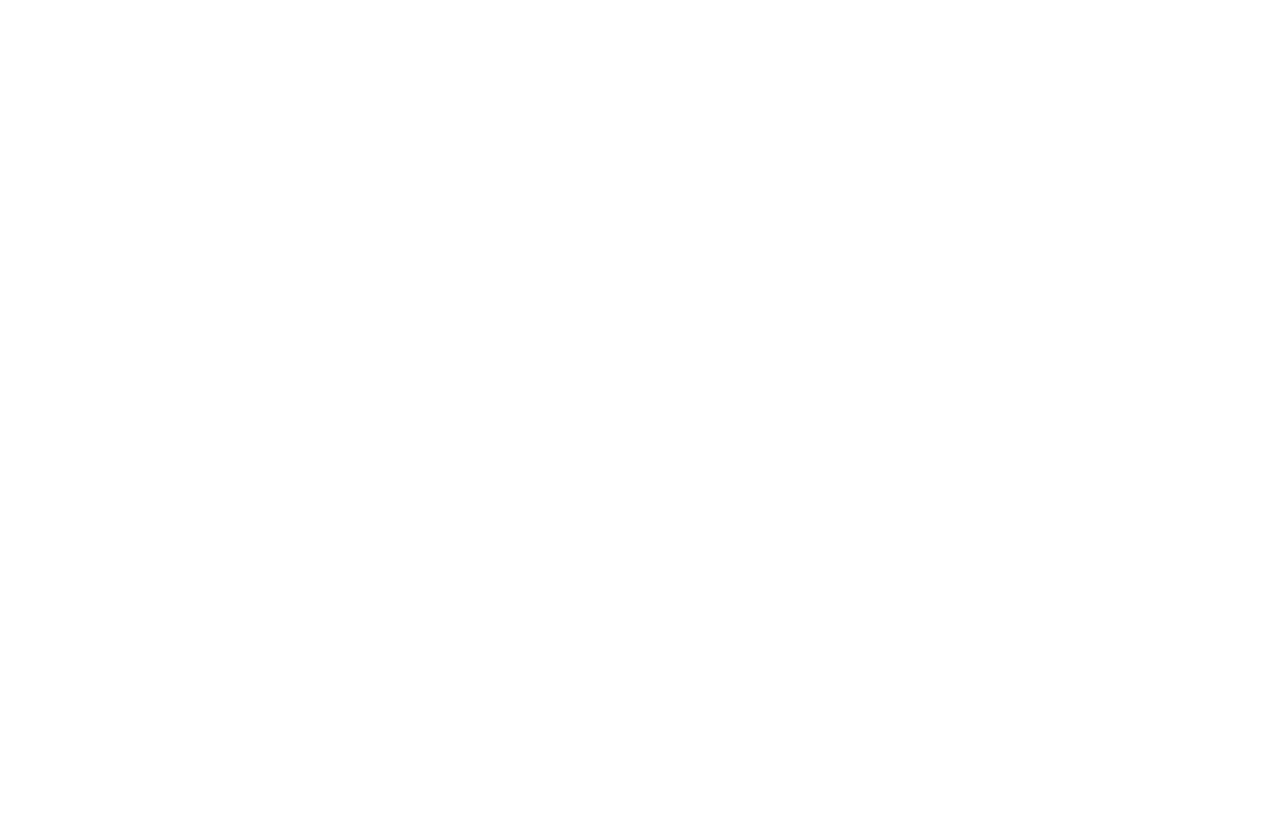
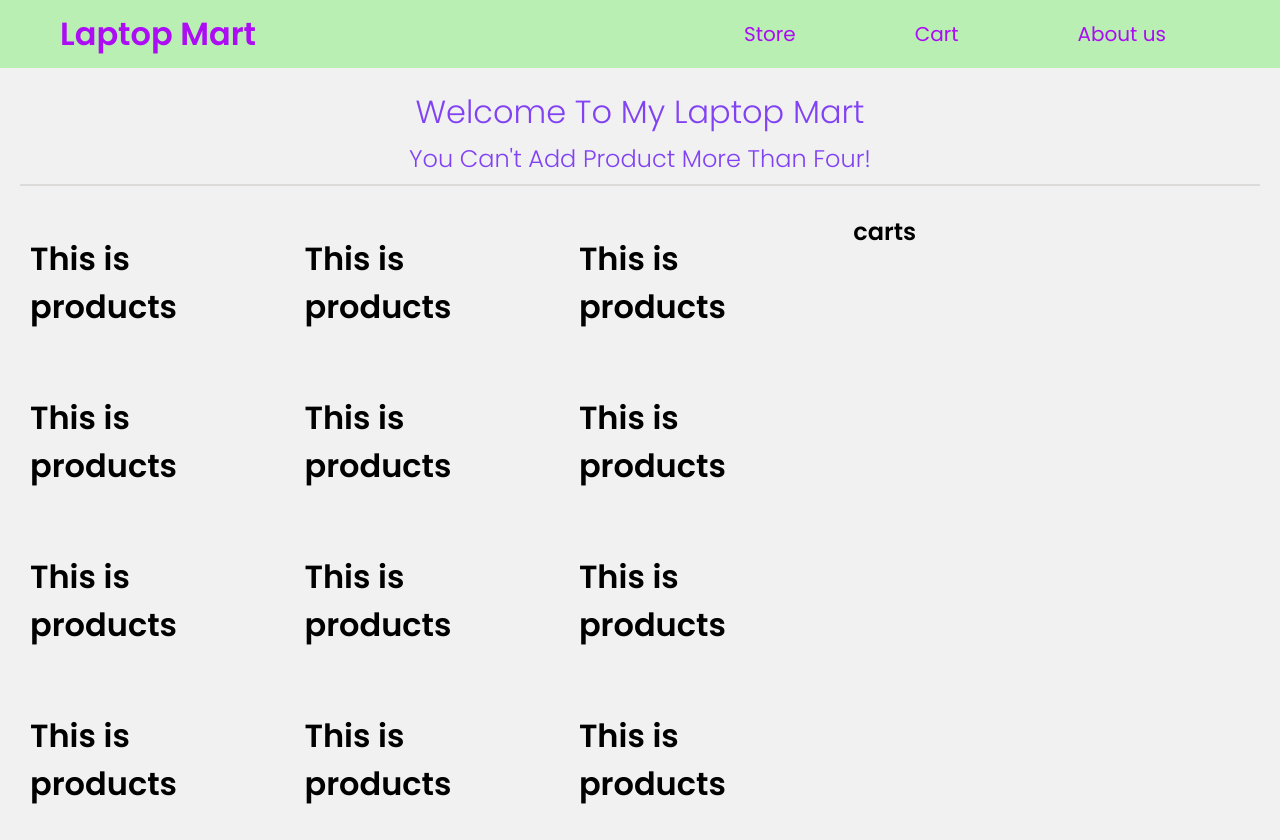
Before and after one commit to yeasinshamimdev/lucky-one, a React (Create React App) app: page / in a window 1280 px wide. Before the commit the page ends 800 px from the top, so only its background shows below. Built offline with nearby package versions, Linux system fonts and the light colour scheme.

Commit message:
header components done

```diff
--- a/public/index.html
+++ b/public/index.html
@@ -23,7 +23,7 @@
       work correctly both with client-side routing and a non-root public URL.
       Learn how to configure a non-root public URL by running `npm run build`.
     -->
-    <title>React App</title>
+    <title>My Laptop Mart</title>
   </head>
   <body>
     <noscript>You need to enable JavaScript to run this app.</noscript>
--- /dev/null
+++ b/public/products.json
@@ -0,0 +1,86 @@
+[
+    {
+        "id": "01",
+        "name": "Acer Ultra pro max",
+        "price": "44000",
+        "img": "https://www.globalbrandsmagazine.com/wp-content/uploads/2013/10/Acer-Swift-5-SF514-54-White_preview.png",
+        "company": "Acer"
+    },
+    {
+        "id": "02",
+        "name": "Dell Super laptop",
+        "price": "40000",
+        "img": "https://img.freepik.com/free-photo/laptop-wooden-table_53876-20635.jpg?size=626&ext=jpg&uid=R67487391&ga=GA1.2.947909041.1647836341",
+        "company": "Dell"
+    },
+    {
+        "id": "03",
+        "name": "Lenovo Super Quality laptop",
+        "price": "48000",
+        "img": "https://img.freepik.com/free-psd/office-desk-concept-with-mock-up_23-2148692407.jpg?size=626&ext=jpg&uid=R67487391&ga=GA1.2.947909041.1647836341",
+        "company": "Lenovo"
+    },
+    {
+        "id": "04",
+        "name": "Hewlett-Packard super laptop",
+        "price": "50000",
+        "img": "https://www.globalbrandsmagazine.com/wp-content/uploads/2019/05/HP-Launches-Worlds-First-Dual%E2%80%90Screen-Gaming-Laptop.jpg",
+        "company": "HP"
+    },
+    {
+        "id": "05",
+        "name": "Apple Pro Super Laptop",
+        "price": "54000",
+        "img": "https://www.globalbrandsmagazine.com/wp-content/uploads/2019/05/Apple-Introduces-First-8-core-MacBook-Pro.jpg",
+        "company": "Apple"
+    },
+    {
+        "id": "06",
+        "name": "MSI laptop for gaming",
+        "price": "30000",
+        "img": "https://www.globalbrandsmagazine.com/wp-content/uploads/2013/10/MSI-Laptop-e1599291863785.png",
+        "company": "MSI"
+    },
+    {
+        "id": "07",
+        "name": "ASUS ZenBook 13",
+        "price": "40000",
+        "img": "https://www.globalbrandsmagazine.com/wp-content/uploads/2013/10/Asus-Laptop.png",
+        "company": "Asus"
+    },
+    {
+        "id": "08",
+        "name": "Microsoft surface pro 6",
+        "price": "38000",
+        "img": "https://img.freepik.com/free-photo/business-technology-communication-concept-minimalistic-workspace-with-modern-laptop-computer-with-white-blank-screen_273609-1702.jpg?size=626&ext=jpg&uid=R67487391&ga=GA1.2.947909041.1647836341",
+        "company": "Microsoft"
+    },
+    {
+        "id": "09",
+        "name": "Razer pro max",
+        "price": "32000",
+        "img": "https://img.freepik.com/free-photo/laptop-with-white-screen-isolated-white-wall_231208-8594.jpg?size=626&ext=jpg&uid=R67487391&ga=GA1.2.947909041.1647836341",
+        "company": "Razer"
+    },
+    {
+        "id": "10",
+        "name": "ATIV Book 9 Pro",
+        "price": "28000",
+        "img": "https://www.globalbrandsmagazine.com/wp-content/uploads/2013/10/Samsung-Galaxy-Book-Flex-and-Galaxy-Book-min.png",
+        "company": "Samsung"
+    },
+    {
+        "id": "11",
+        "name": "Gigabyte Aorus pro laptop",
+        "price": "27000",
+        "img": "https://img.freepik.com/free-photo/business-presentation-laptop-screen_53876-13516.jpg?size=626&ext=jpg&uid=R67487391&ga=GA1.2.947909041.1647836341",
+        "company": "Gigabyte"
+    },
+    {
+        "id": "12",
+        "name": "Panasonic Toughpad laptop",
+        "price": "30000",
+        "img": "https://img.freepik.com/free-photo/open-laptop_144627-12148.jpg?size=626&ext=jpg&uid=R67487391&ga=GA1.2.947909041.1647836341",
+        "company": "Panasonic"
+    }
+]
--- a/src/App.js
+++ b/src/App.js
@@ -1,9 +1,12 @@
 import './App.css';
+import Header from './components/Header/Header';
+import Shop from './components/Shop/Shop';
 
 function App() {
   return (
     <div >
-
+      <Header />
+      <Shop />
     </div>
   );
 }
--- /dev/null
+++ b/src/components/Header/Header.css
@@ -0,0 +1,74 @@
+.nav-container{
+    display: grid;
+    grid-template-columns: repeat(2, 1fr);
+    margin-top: 0;
+    background-color: rgba(123, 236, 108, 0.466);
+    padding: 10px;
+
+}
+.header-title{
+    margin: 0;
+    cursor: pointer;
+}
+.nav-title{
+    color: rgba(171, 11, 245, 0.993);
+    display: flex;
+    align-items: center;
+    margin-left: 50px;
+}
+.nav-items{
+    display: flex;
+    justify-content: space-evenly;
+    align-items: center;
+}
+.nav-items a{
+    text-decoration: none;
+    color: rgb(171, 11, 245);
+    font-size: 20px;
+    font-weight: 400;
+    padding: 5px 15px;
+}
+.nav-items a:hover{
+    background-color: rgba(71, 238, 121, 0.596);
+    border-radius: 10px;
+}
+.header-info{
+    color:rgba(93, 11, 245, 0.76);
+    text-align: center;
+    margin: 0;
+}
+.header-info h1{
+    margin-top: 20px;
+    margin-bottom: 5px;
+    font-weight: 300;
+}
+.header-info h2{
+    margin: 0;
+    font-weight: 300;
+}
+hr{
+    border: 1px solid rgb(221, 218, 218);
+    margin: 8px 20px;
+}
+
+
+
+/* responsive for mobile */
+@media only screen and (max-width: 768px ) {
+    .nav-container{
+        display: grid;
+        grid-template-columns: repeat(1, 1fr);
+    }
+    .nav-title{
+        display: flex;
+        align-items: center;
+        justify-content: center;
+        margin-left: 0;
+    }
+    .nav-items{
+        display: none;
+    }
+    .header-info h1, h2{
+        font-size: 16px;
+    }
+}
--- /dev/null
+++ b/src/components/Header/Header.js
@@ -0,0 +1,26 @@
+import React from 'react';
+import './Header.css';
+
+const Header = () => {
+    return (
+        <div className="header-container">
+            <div className='nav-container'>
+                <div className='nav-title'>
+                    <h1 className='header-title'>Laptop Mart</h1>
+                </div>
+                <div className='nav-items'>
+                    <a href="#home">Store</a>
+                    <a href="#cart">Cart</a>
+                    <a href="#about">About us</a>
+                </div>
+            </div>
+            <div className='header-info'>
+                <h1>Welcome To My Laptop Mart</h1>
+                <h2>You Can't Add Product More Than Four!</h2>
+            </div>
+            <hr />
+        </div>
+    );
+};
+
+export default Header;
--- /dev/null
+++ b/src/components/Products/Products.js
@@ -0,0 +1,14 @@
+import React from 'react';
+import './Products.css';
+
+const Products = ({ product }) => {
+    const { id, name, img, price, company } = product;
+    console.log(name);
+    return (
+        <div>
+            <h1>This is products</h1>
+        </div>
+    );
+};
+
+export default Products;
--- /dev/null
+++ b/src/components/Shop/Shop.css
@@ -0,0 +1,12 @@
+.shop-container{
+    display: grid;
+    grid-template-columns: 8fr 4fr;
+}
+.products-container{
+    padding: 20px 20px 10px 30px;
+}
+.product-container{
+    display: grid;
+    grid-template-columns: repeat(3, 1fr);
+    grid-gap: 20px;
+}
--- /dev/null
+++ b/src/components/Shop/Shop.js
@@ -0,0 +1,29 @@
+import React, { useEffect, useState } from 'react';
+import Products from '../Products/Products';
+import './Shop.css';
+
+const Shop = () => {
+    const [products, setProducts] = useState([]);
+    useEffect(() => {
+        fetch('products.json')
+            .then(res => res.json())
+            .then(data => setProducts(data));
+    }, []);
+
+    return (
+        <div className='shop-container'>
+            <div className='products-container'>
+                <div className="product-container">
+                    {
+                        products?.map(product => <Products key={product.id} product={product}></Products>)
+                    }
+                </div>
+            </div>
+            <div className="cart-container">
+                <h2>carts</h2>
+            </div>
+        </div>
+    );
+};
+
+export default Shop;
--- a/src/index.css
+++ b/src/index.css
@@ -1,8 +1,12 @@
+@import url('https://fonts.googleapis.com/css2?family=Poppins:wght@200;300;400;500;600&display=swap');
+
 body {
   margin: 0;
+  background-color: rgba(128, 128, 128, 0.109);
   font-family: -apple-system, BlinkMacSystemFont, 'Segoe UI', 'Roboto', 'Oxygen',
     'Ubuntu', 'Cantarell', 'Fira Sans', 'Droid Sans', 'Helvetica Neue',
     sans-serif;
+    font-family: 'Poppins', sans-serif;
   -webkit-font-smoothing: antialiased;
   -moz-osx-font-smoothing: grayscale;
 }
```
Also changed, not shown: src/components/Products/Products.css (added), 1 other file (tests, documents, lock files or other folders).
